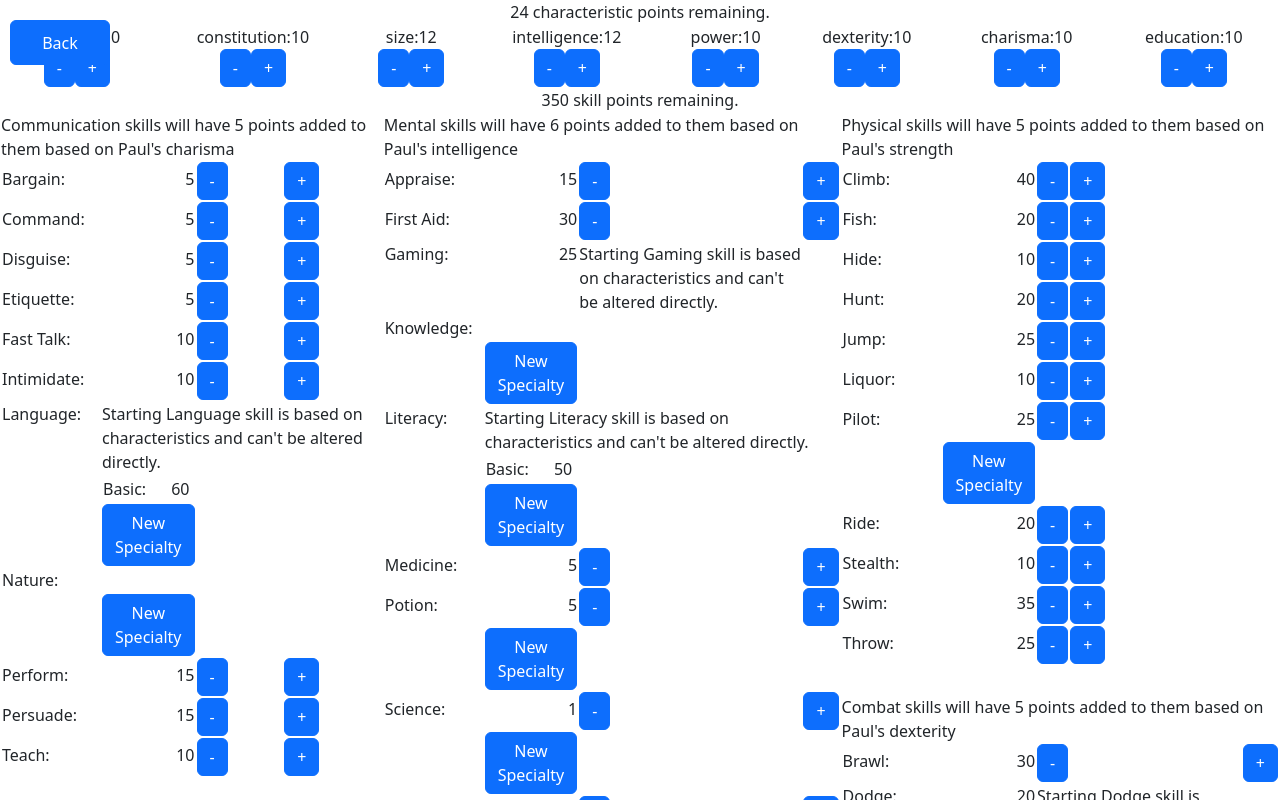
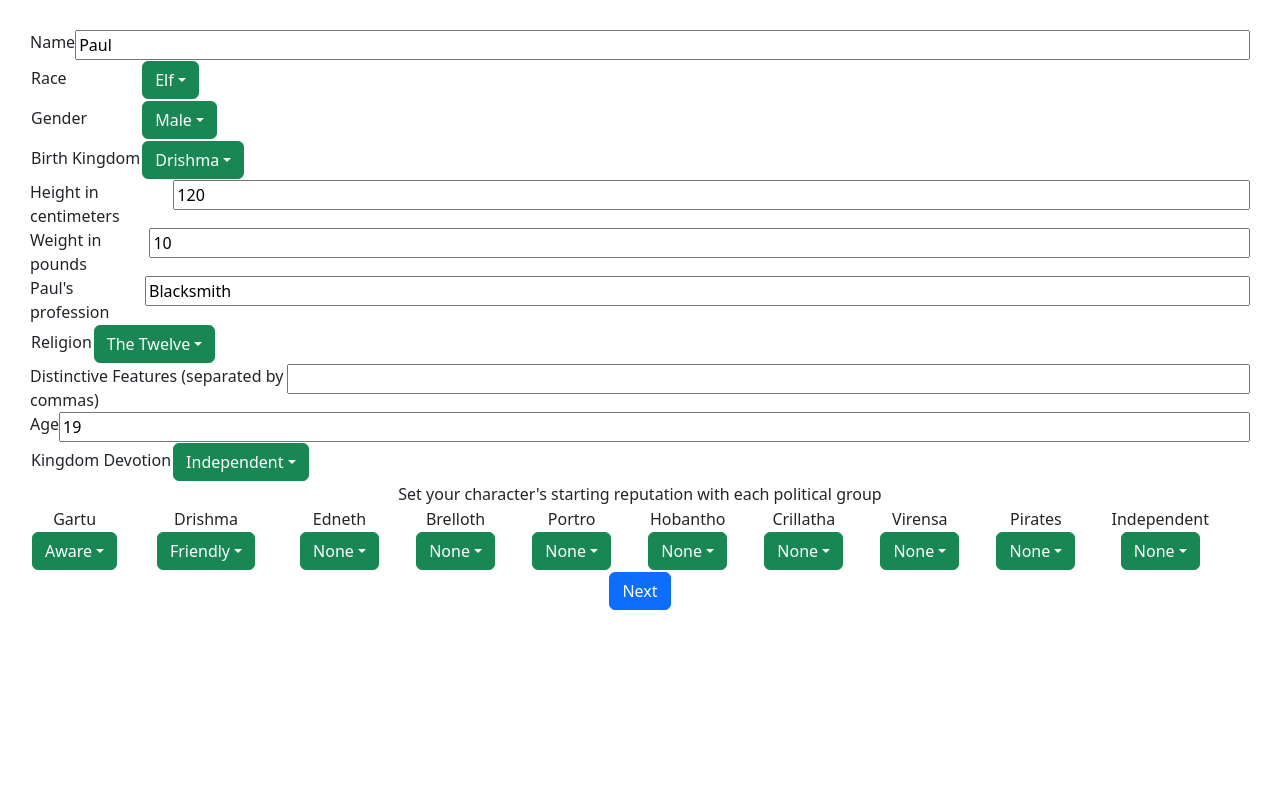
Before and after one commit to gwanunig14/crescent-sea-character-page, a React (Create React App) app: page /character-creator in a window 1280 px wide. Shown: the top 800 px of the page. Built offline with nearby package versions, Linux system fonts and the light colour scheme.

Commit message:
Layout changes to remove excessive td and tr

```diff
--- a/src/CharacterCreator/CharacteristicsSection.jsx
+++ b/src/CharacterCreator/CharacteristicsCreator.jsx
@@ -8,7 +8,7 @@
 import { makeMutableCopy } from "../Tools/ReusableFunctions";
 import { CharacteristicCountUp } from "../Views/CountUp";
 
-export default function CharacteristicsSection({
+export default function CharacteristicsCreator({
   submitCharacteristicData,
   isDisabled,
 }) {
@@ -60,9 +60,8 @@
 
   return (
     <>
-      <div>
-        {`${getCharacteristicsCount()} characteristic points remaining.`}
-      </div>
+      <div>{`${getCharacteristicsCount()}`}</div>
+      <div>{`characteristic points remaining.`}</div>
       <table style={{ width: "100%" }}>
         <tbody>
           <tr>
--- a/src/CharacterCreator/PersonalCreator.jsx
+++ b/src/CharacterCreator/PersonalCreator.jsx
@@ -19,6 +19,7 @@
     let newPD = makeMutableCopy(personalData);
     newPD[key] = stringData;
     setPersonalData(newPD);
+    submitPersonalData(personalData, "personalDetails", "plus");
   };
 
   const textDataField = (name, dataKey) => {
@@ -122,7 +123,6 @@
       {!Object.values(personalData).includes("") && (
         <Button
           onClick={() => {
-            submitPersonalData(personalData, "personalDetails", "plus");
             changeStep("forward");
           }}
         >
--- a/src/CharacterCreator/SkillCreator.jsx
+++ b/src/CharacterCreator/SkillCreator.jsx
@@ -57,7 +57,8 @@
 
   return (
     <div>
-      <div>{`${getSkillsCount()} skill points remaining.`}</div>
+      <div>{`${getSkillsCount()}`}</div>
+      <div>{`skill points remaining.`}</div>
       <table>
         <tbody>
           <tr>
--- a/src/CharacterCreator/SkillSection.jsx
+++ b/src/CharacterCreator/SkillSection.jsx
@@ -1,6 +1,6 @@
 import { makeMutableCopy } from "../Tools/ReusableFunctions";
 import { ignore } from "../Tools/Strings";
-import CountUp from "../Views/CountUp";
+import GenericCountUp from "../Views/CountUp";
 import SpecialtyInputAndCountUp from "../Views/SpecialtyInputAndCountUp";
 
 export default function SkillSection(props) {
@@ -42,7 +42,7 @@
         const skillString = skillHash[skill];
         const skillPoint = skillData[skillGroup][skill];
         return (
-          <CountUp
+          <GenericCountUp
             key={skill}
             fieldName={skillString}
             dataKey={skill}
@@ -84,14 +84,16 @@
   };
 
   return (
-    <div style={{ marginBottom: "30px" }}>
-      {`${sectionName} skills will have
+    <div style={{ maxWidth: "470px", marginBottom: "30px" }}>
+      <div>
+        {`${sectionName} skills will have
                 ${skillSectionModifierNumber(modifier)} ${
-        skillSectionModifierNumber(modifier) > 1 ? "points" : "point"
-      }
+          skillSectionModifierNumber(modifier) > 1 ? "points" : "point"
+        }
                  added to them based on ${
                    character.personalDetails.characterName
                  }'s ${modifier}`}
+      </div>
       {countUpLoop(stringHash, section)}
     </div>
   );
--- a/src/CharacterCreator/StatisticCreator.jsx
+++ b/src/CharacterCreator/StatisticCreator.jsx
@@ -1,7 +1,7 @@
 import React, { useState } from "react";
 import Button from "react-bootstrap/Button";
 import SkillCreator from "./SkillCreator";
-import CharacteristicsSection from "./CharacteristicsSection";
+import CharacteristicsCreator from "./CharacteristicsCreator";
 
 export default function StatisticCreator({ submitStatisticData, changeStep }) {
   const [charactericsRemaining, setCharacteristicsRemaining] = useState(false);
@@ -28,7 +28,7 @@
 
   return (
     <div>
-      <CharacteristicsSection
+      <CharacteristicsCreator
         submitCharacteristicData={setField}
         isDisabled={isDisabled}
       />
--- a/src/CharacterManagement/CharacterSheet.jsx
+++ b/src/CharacterManagement/CharacterSheet.jsx
@@ -5,7 +5,7 @@
 import "../styles/characterSheet.scss";
 import PersonalDetailsSection from "./CharacterSheetSections/PersonalDetailsSection";
 import CharacteristicsSection from "./CharacterSheetSections/CharacteristicsSections";
-import CountUp from "../Views/CountUp";
+import GenericCountUp from "../Views/CountUp";
 import SkillsSection from "./CharacterSheetSections/SkillsSection";
 import { characterSheetStyleNames } from "../Tools/StyleNames";
 import { KingdomStrings } from "../Tools/Strings";
@@ -95,7 +95,7 @@
             <div className={characterSheetStyleNames.title}>Counters</div>
             <div className={characterSheetStyleNames.box}>
               <div>
-                <CountUp
+                <GenericCountUp
                   fieldName={"Hit Points"}
                   count={hitPoints}
                   returnText={adjustHitPoints}
@@ -106,7 +106,7 @@
               </div>
               {magicActivated && (
                 <div>
-                  <CountUp
+                  <GenericCountUp
                     fieldName={"Power Points"}
                     count={powerPoints}
                     returnText={adjustPowerPoints}
@@ -117,7 +117,7 @@
                 </div>
               )}
               <div>
-                <CountUp
+                <GenericCountUp
                   fieldName={"Drinks"}
                   count={drinkCounter}
                   returnText={adjustDrinks}
--- a/src/Views/CountUp.jsx
+++ b/src/Views/CountUp.jsx
@@ -2,7 +2,7 @@
 import Button from "react-bootstrap/Button";
 import { ignore } from "../Tools/Strings";
 
-export default function CountUp({
+export default function GenericCountUp({
   fieldName,
   dataKey,
   count,
@@ -19,23 +19,29 @@
   const characteristicWarning = () => {
     if (ignore.includes(fieldName)) {
       return (
-        <td style={{ textAlign: "left" }}>
+        <div style={{ textAlign: "left", display: "inline-block" }}>
           {`Starting ${fieldName} skill is based on characteristics and can't be altered directly.`}
-        </td>
+        </div>
       );
     }
     return null;
   };
 
   return (
-    <tr>
-      <td style={{ width: "100px", textAlign: "left" }}>{`${fieldName}:`}</td>
-      <td style={{ width: "30px", textAlign: "right" }}>{count}</td>
+    <div>
+      <div
+        style={{ width: "120px", textAlign: "left", display: "inline-block" }}
+      >{`${fieldName}:`}</div>
+      <div
+        style={{ width: "30px", textAlign: "left", display: "inline-block" }}
+      >
+        {count}
+      </div>
       {characteristicWarning() ? (
         characteristicWarning()
       ) : (
         <>
-          <td>
+          <div style={{ display: "inline-block" }}>
             {!minusDisabled && !confirmation && (
               <Button
                 disabled={minusDisabled}
@@ -44,8 +50,8 @@
                 -
               </Button>
             )}
-          </td>
-          <td>
+          </div>
+          <div style={{ display: "inline-block" }}>
             {!plusDisabled && !confirmation && (
               <Button
                 disabled={plusDisabled}
@@ -54,10 +60,10 @@
                 +
               </Button>
             )}
-          </td>
+          </div>
         </>
       )}
-    </tr>
+    </div>
   );
 }
 
@@ -88,7 +94,6 @@
           justifyContent: "center",
         }}
       >
-        <div>
         {!minusDisabled && !confirmation && (
           <Button
             disabled={minusDisabled}
@@ -97,8 +102,6 @@
             -
           </Button>
         )}
-        </div>
-        <div>
         {!plusDisabled && !confirmation && (
           <Button
             disabled={plusDisabled}
@@ -108,7 +111,6 @@
           </Button>
         )}
       </div>
-      </div>
     </td>
   );
 }
--- a/src/Views/SpecialtyInputAndCountUp.jsx
+++ b/src/Views/SpecialtyInputAndCountUp.jsx
@@ -1,6 +1,6 @@
 import React, { useState } from "react";
 import Button from "react-bootstrap/Button";
-import CountUp from "./CountUp";
+import GenericCountUp from "./CountUp";
 import { ignore } from "../Tools/Strings";
 
 export default function SpecialtyInputAndCountUp({
@@ -43,9 +43,7 @@
 
       return (
         <>
-          <td></td>
-          <td>
-            <CountUp
+          <GenericCountUp
             key={specialty}
             fieldName={skillString}
             dataKey={specialty}
@@ -54,18 +52,28 @@
             plusDisabled={disabled(stringHash.name, skillPoint, "plus")}
             minusDisabled={disabled(stringHash.name, skillPoint, "minus")}
           />
-          </td>
         </>
       );
     });
   };
 
   const characteristicWarning = () => {
+    debugger;
     if (ignore.includes(stringHash.name)) {
       return (
-        <td colSpan={3} style={{ textAlign: "left" }}>
+        <div
+          style={{ textAlign: "left", display: "inline-block", width: "350px" }}
+        >
           {`Starting ${stringHash.name} skill is based on characteristics and can't be altered directly.`}
-        </td>
+        </div>
+      );
+    } else if (Object.keys(list).length === 0) {
+      return (
+        <div
+          style={{ textAlign: "left", display: "inline-block", width: "350px" }}
+        >
+          {`${stringHash.name} has no basic skill and requires specialties to be usable.`}
+        </div>
       );
     }
     return null;
@@ -73,7 +81,7 @@
 
   return list.general ? (
     <>
-      <CountUp
+      <GenericCountUp
         fieldName={stringHash.name}
         dataKey={primarySkill}
         count={list.general}
@@ -81,20 +89,25 @@
         plusDisabled={disabled(primarySkill, list.general, "plus")}
         minusDisabled={disabled(primarySkill, list.general, "minus")}
       />
-      <tr>
-        <td></td>
-        <td style={{ textAlign: "left" }}>
+
+      <div style={{ textAlign: "left", paddingLeft: "120px" }}>
         <Button onClick={() => setOpened(true)}>New Specialty</Button>
-        </td>
-      </tr>
+      </div>
     </>
   ) : (
     <>
-      <tr>
-        <td>{stringHash.name + ": "}</td>
+      <div
+        style={{
+          width: "120px",
+          textAlign: "left",
+          verticalAlign: "top",
+          display: "inline-block",
+        }}
+      >
+        {stringHash.name + ": "}
+      </div>
       {characteristicWarning()}
-      </tr>
-      <tr>{renderSpecialties()}</tr>
+      {renderSpecialties()}
       {opened ? (
         <input
           type="text"
@@ -103,12 +116,9 @@
           onKeyDown={handleInputKeyDown}
         />
       ) : (
-        <tr>
-          <td></td>
-          <td style={{ textAlign: "left" }}>
+        <div style={{ textAlign: "left", paddingLeft: "120px" }}>
           <Button onClick={() => setOpened(true)}>New Specialty</Button>
-          </td>
-        </tr>
+        </div>
       )}
     </>
   );
--- a/src/pages/CharacterCreatorPage.jsx
+++ b/src/pages/CharacterCreatorPage.jsx
@@ -16,7 +16,7 @@
     useSelector((state) => state.currentCharacter)
   );
 
-  const [page, setPage] = useState(1);
+  const [page, setPage] = useState(0);
 
   const setCharacterData = (data, section) => {
     let newCharacterData = makeMutableCopy(character);
```
Lines whose indentation alone changed are shown as unchanged.
